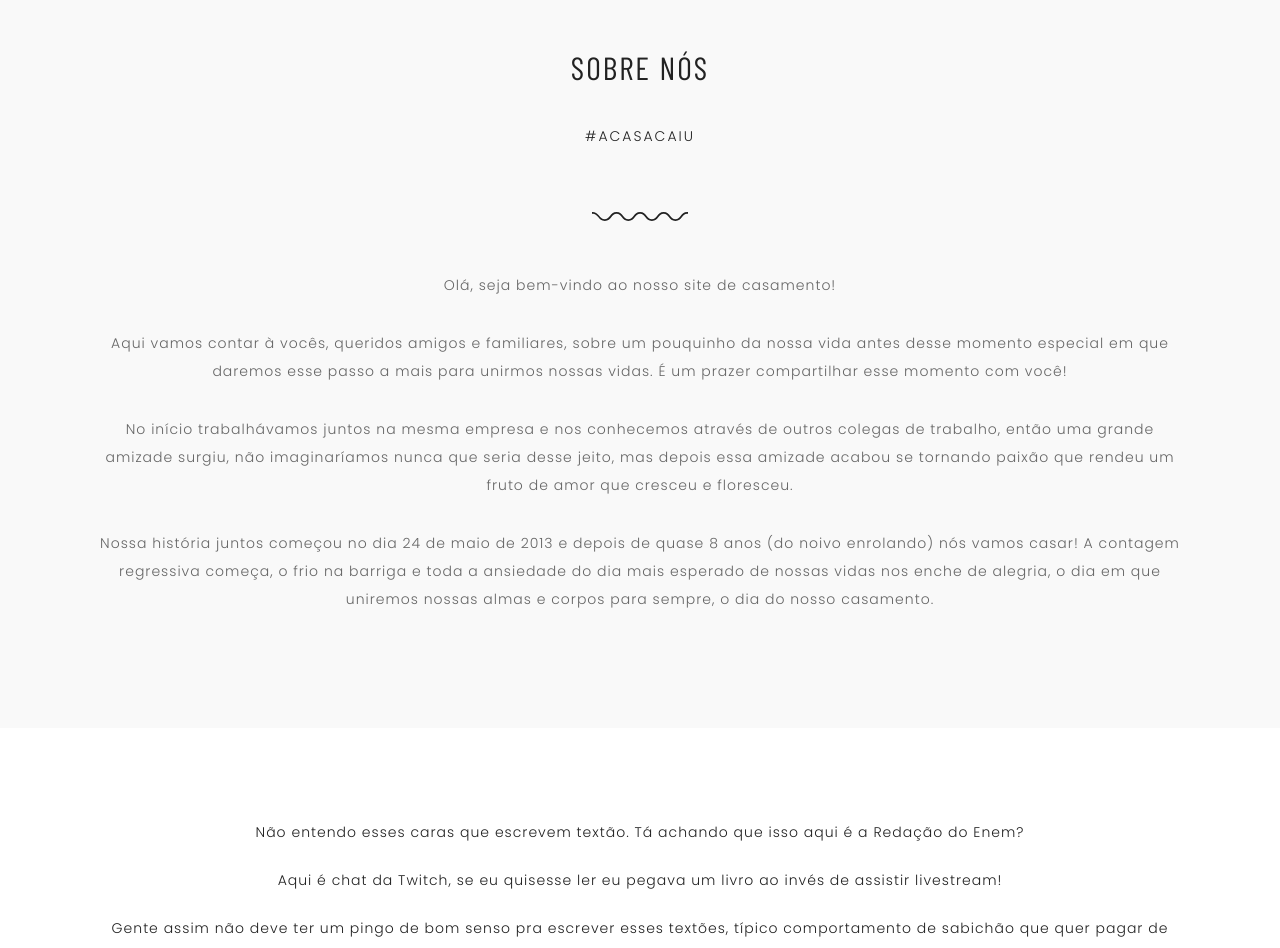
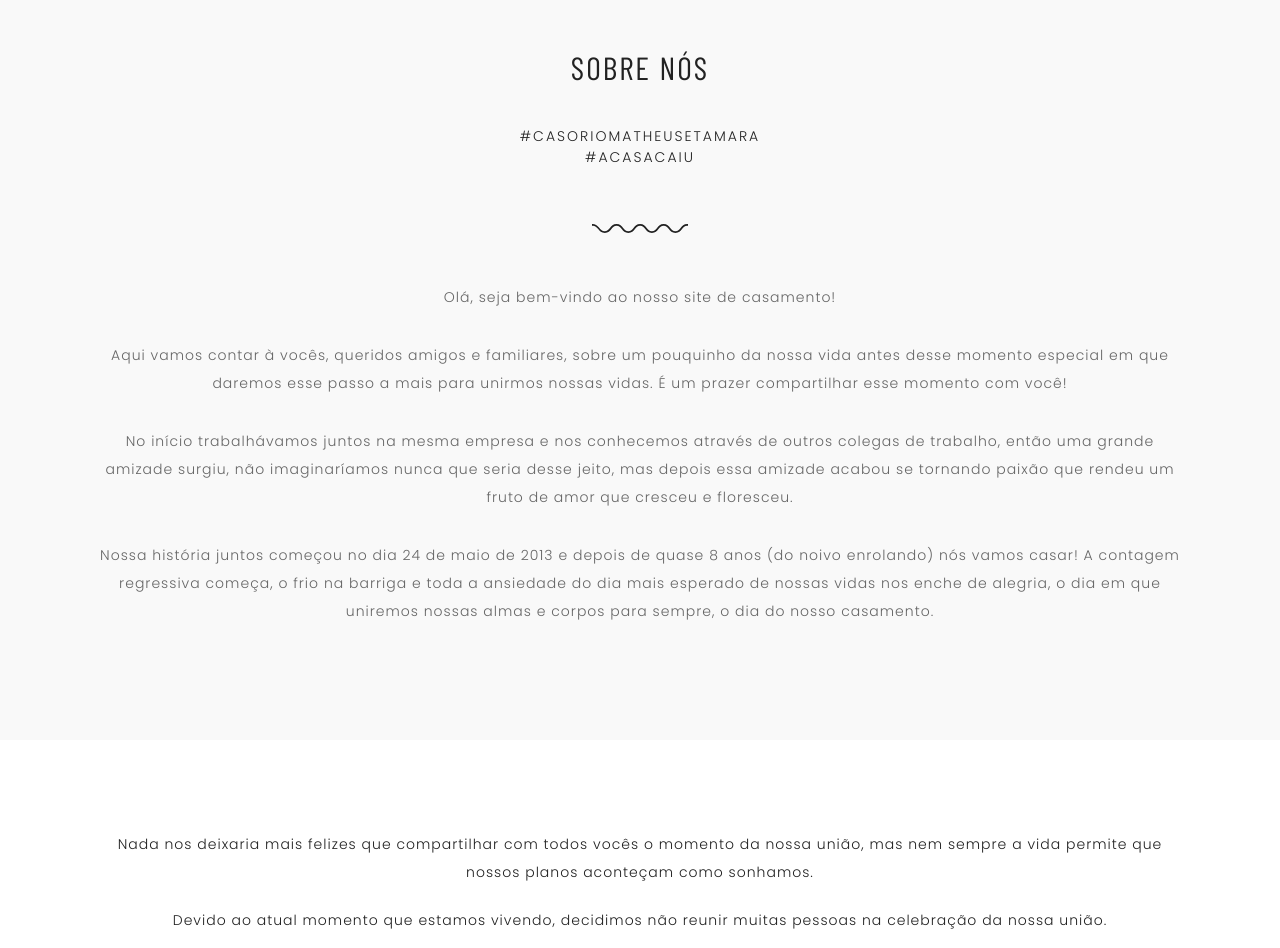
Before and after one commit to gab618/cha-de-panela, a React (Create React App) app: page / in a window 1280 px wide. Shown: the part 1180-2128 px from the top of the page. Built offline with nearby package versions, Linux system fonts and the light colour scheme; no server answers.

Commit message:
Panel componenet adjustment on subtitle prop

```diff
--- a/src/components/Panel/index.js
+++ b/src/components/Panel/index.js
@@ -4,7 +4,8 @@ import WaveSvg from '../WaveSvg';
 import { Container, TitleText, SubtitleText, TextWrapper } from './styles';
 
 function Panel({ title, subtitle, text }) {
-  const arrayText = text.split('___');
+  const arrayText = text ? text.split('___') : undefined;
+  const arraySub = subtitle ? subtitle.split('___') : undefined;
   return (
     <Container>
       <div className="blank-space" />
@@ -12,9 +13,11 @@ function Panel({ title, subtitle, text }) {
         <h2>{title}</h2>
       </TitleText>
       <SubtitleText>
-        <h3>{subtitle}</h3>
+        {arraySub && arraySub?.map((sub) => <h3>{sub}</h3>)}
       </SubtitleText>
       <WaveSvg />
+
+      {arrayText && arrayText.length <= 1 && <div className="blank-space" />}
       {arrayText.map((line) => (
         <TextWrapper>{line}</TextWrapper>
       ))}
--- a/src/components/Panel/styles.js
+++ b/src/components/Panel/styles.js
@@ -20,6 +20,7 @@ export const TitleText = styled.div`
   min-height: 78px;
   height: 100%;
   padding: 20px 15px;
+
   > h2 {
     font-size: 32px;
     font-weight: 500;
--- a/src/pages/Greeting/index.js
+++ b/src/pages/Greeting/index.js
@@ -25,24 +25,19 @@ function Greeting() {
       <Countdown />
       <Panel
         title="sobre nós"
-        subtitle="#acasacaiu"
+        subtitle="#casoriomatheusetamara___#acasacaiu"
         text="Olá, seja bem-vindo ao nosso site de casamento!___Aqui vamos contar à vocês, queridos amigos e familiares, sobre um pouquinho da nossa vida antes desse momento especial em que daremos esse passo a mais para unirmos nossas vidas. É um prazer compartilhar esse momento com você!___No início trabalhávamos juntos na mesma empresa e nos conhecemos através de outros colegas de trabalho, então uma grande amizade surgiu, não imaginaríamos nunca que seria desse jeito, mas depois essa amizade acabou se tornando paixão que rendeu um fruto de amor que cresceu e floresceu.___Nossa história juntos começou no dia 24 de maio de 2013 e depois de quase 8 anos (do noivo enrolando) nós vamos casar! A contagem regressiva começa, o frio na barriga e toda a ansiedade do dia mais esperado de nossas vidas nos enche de alegria, o dia em que uniremos nossas almas e corpos para sempre, o dia do nosso casamento."
       />
       <Text>
         <section className="text-wrapper">
           <p>
-            Não entendo esses caras que escrevem textão. Tá achando que isso
-            aqui é a Redação do Enem?
+            Nada nos deixaria mais felizes que compartilhar com todos vocês o
+            momento da nossa união, mas nem sempre a vida permite que nossos
+            planos aconteçam como sonhamos.
           </p>
           <p>
-            Aqui é chat da Twitch, se eu quisesse ler eu pegava um livro ao
-            invés de assistir livestream!
-          </p>
-          <p>
-            Gente assim não deve ter um pingo de bom senso pra escrever esses
-            textões, típico comportamento de sabichão que quer pagar de
-            inteligente na internet e se aparecer, quando na realidade só faz
-            passar vergonha, completamente ridículo...
+            Devido ao atual momento que estamos vivendo, decidimos não reunir
+            muitas pessoas na celebração da nossa união.
           </p>
           <p>Aguardamos vocês no nosso grande dia!</p>
           <p>Matheus e Tamara</p>
```
